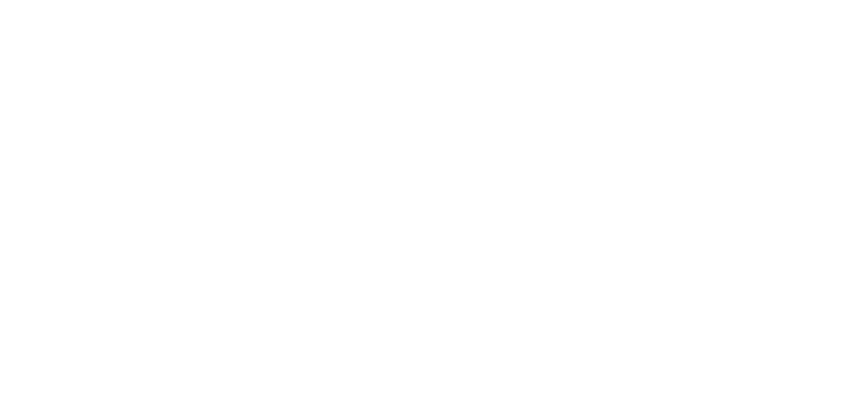
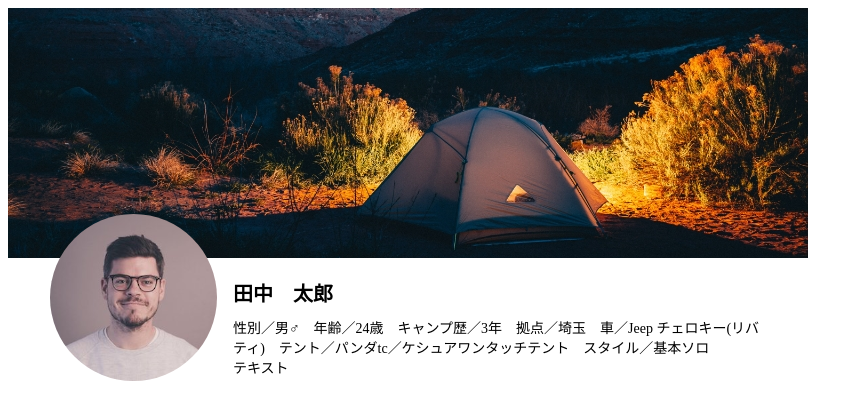
Before and after one commit to Asuka-Suzuki/camp, a plain HTML site: page index.html in a window 1280 px wide. Shown: the whole page, without its empty margins (0-863 px from the left). Drawn offline with Linux system fonts and the light colour scheme.

Commit message:
Add: ヘッダー画像と自己紹介追加

```diff
--- a/CSS/style.css
+++ b/CSS/style.css
@@ -1 +1,46 @@
 @charset "utf-8";
+
+/*===============================
+  全体設定
+================================*/
+
+.container {
+  width: 800px;
+  position: relative;
+}
+
+/*===============================
+  自己紹介
+================================*/
+
+.profile {
+  display: flex;
+  align-items: flex-end;
+  position: absolute;
+  top: 206px;
+  left: 42px;
+}
+
+.avatar {
+  width: 167px;
+  height: 167px;
+  margin-right: 16px;
+}
+
+.name {
+  font-size: 20px;
+  font-weight: bold;
+  margin: 0;
+  margin-top: 20px;
+  margin-bottom: 10px;
+}
+
+.self-introduction {
+  width: 533px;
+  height: 64px;
+  font-size: 14px;
+}
+
+.self-introduction p {
+  margin: 0;
+}
--- a/index.html
+++ b/index.html
@@ -3,9 +3,26 @@
 <head>
   <meta charset="UTF-8">
   <meta name="viewport" content="width=device-width, initial-scale=1.0">
-  <title>キャンプデザイン案-11/7</title>
+  <title>camp-design</title>
   <link rel="stylesheet" href="./CSS/style.css">
 </head>
 <body>
+  <div class="container">
+    <header class="header-image">
+      <img src="./img/header.jpg">
+    </header>
+    <div class="profile">
+      <div class="avatar">
+        <img src="./img/avatar.png">
+      </div>
+      <div class="text">
+        <h2 class="name">田中　太郎</h2>
+        <div class="self-introduction">
+          <p>性別／男♂　年齢／24歳　キャンプ歴／3年　拠点／埼玉　車／Jeep チェロキー(リバティ)　テント／パンダtc／ケシュアワンタッチテント　スタイル／基本ソロ</p>
+          <p>テキスト</p>
+        </div>
+      </div>
+    </div>
+  </div>
 </body>
 </html>
```
Also changed, not shown: img/avatar.png (added), img/header.jpg (added).
